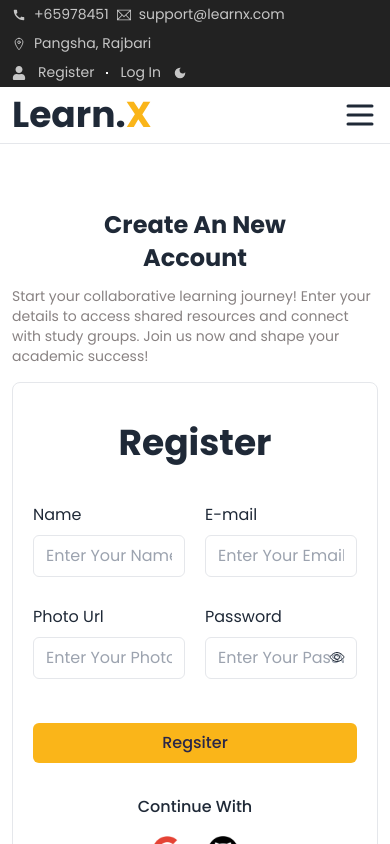
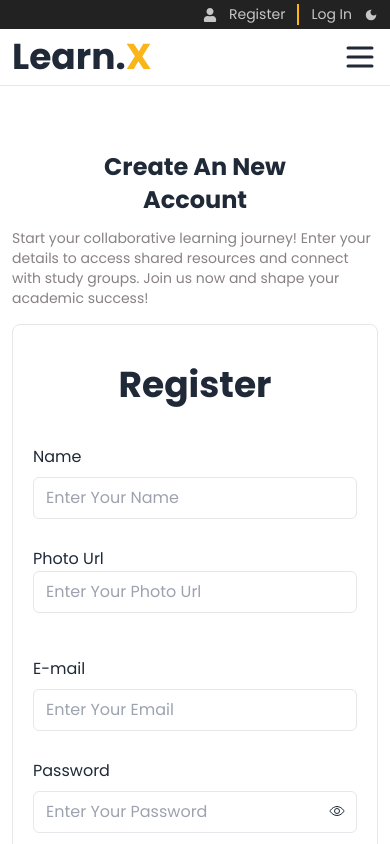
Before and after one commit to sharifulislam1999/learnx, a React (Vite) app: page /register in a window 390 px wide. Shown: the top 844 px of the page. Built offline with nearby package versions, Linux system fonts and the light colour scheme; no server answers.

Commit message:
add readme file

```diff
--- a/src/Components/Banner/Banner.jsx
+++ b/src/Components/Banner/Banner.jsx
@@ -11,7 +11,7 @@ const Banner = () => {
             <div className="flex gap-2 flex-col lg:flex-row justify-between">
                 <div className="flex-1">
                     <div className="mb-2 md:mb-6">
-                    <h1 className="text-3xl md:text-5xl leading-snug font-bold text-white">Unlock Knowledge in <br/><span className="text-[#FAB519]">learn.<span className="text-white">X</span></span></h1>
+                    <h1 className="text-3xl md:text-6xl leading-snug font-bold text-white">Unlock Knowledge in <br/><span className="text-[#FAB519]">learn.<span className="text-white">X</span></span></h1>
                     </div>
                     <div className="text-[#d3d1d1e3] text-sm leading-6 font-medium">
                         <p>Join forces with fellow learners on our interactive group study platform. Enhance your understanding, share insights, and conquer challenges together. Experience the power of collective knowledge as you collaborate, discuss, and achieve academic excellence. Start studying smarter, not harder, with our group study website today!</p>
--- a/src/Components/Nav/Nav.jsx
+++ b/src/Components/Nav/Nav.jsx
@@ -35,7 +35,7 @@ const Nav = () => {
     <div className="py-1 md:py-3 bg-[#222222] text-[#c6c6c6] z-50">
             <div className="container mx-auto px-3">
             <div className="flex z-20 flex-col md:flex-row gap-2 md:gap-0 justify-between">
-              <div className="flex gap-2 md:gap-3 text-center flex-wrap text-[14px]">
+              <div className="hidden md:flex gap-2 md:gap-3 text-center flex-wrap text-[14px]">
                 <div className="flex gap-2 md:gap-3 items-center">
                   <div>
                     <MdCall></MdCall>
@@ -62,7 +62,7 @@ const Nav = () => {
                 </div>
 
               </div>
-             {loader ? <span className="loading loading-spinner text-warning"></span>
+             {loader ? <div className="flex justify-end"> <span className="loading loading-spinner text-warning"></span></div>
 : user ?  <div className="relative justify-end flex gap-2 items-center">
               <div className="text-sm">
                 <h1>{user?.displayName}</h1>
@@ -81,14 +81,15 @@ const Nav = () => {
                   <button className="py-1 px-3 text-sm rounded-md bg-[#FAB519] text-black font-medium" onClick={handleLogOut}>LogOut</button>
                 </div>
               </div>
-             </div> : <div className="flex gap-3 items-center text-[14px]">
+             </div> :<div className="flex justify-end">
+             <div className="flex gap-3 items-center text-[14px]">
                 <div>
                   <FaUser></FaUser>
                 </div>
                 <div className="">
                  <Link to='/register'>Register</Link>
                 </div>
-                <div className="bg-white p-[1px] h-full">
+                <div className="bg-[#FAB519] p-[1px] h-full">
 
                 </div>
                 <div>
@@ -97,7 +98,7 @@ const Nav = () => {
                 <div className="cursor-pointer" onClick={handleTheme}>
                   {theme ? <CiLight></CiLight>: <MdDarkMode></MdDarkMode> }
                 </div>
-              </div>}
+              </div></div>}
 
             </div>
             </div>
--- a/src/Components/RegisterForm/RegisterForm.jsx
+++ b/src/Components/RegisterForm/RegisterForm.jsx
@@ -1,6 +1,6 @@
 import googleImg from "../../assets/Images/google.png"
 import githubImg from "../../assets/Images/github.png"
-import { Link } from "react-router-dom";
+import { Link, useNavigate } from "react-router-dom";
 import { IoEyeOutline } from "react-icons/io5";
 import { useRef, useState } from "react";
 import { IoEyeOffOutline } from "react-icons/io5";
@@ -15,6 +15,7 @@ import { GoogleAuthProvider,GithubAuthProvider } from "firebase/auth";
 
 const RegisterForm = () => {
     const {createUser,setUser} = useAuth();
+    const navigate = useNavigate();
     const {
         register,
         handleSubmit,
@@ -36,6 +37,9 @@ const RegisterForm = () => {
             .then(()=>{
                 setUser({photoURL:photo})
                 successMessage("Registation Success")
+                setTimeout(()=>{
+                  navigate("/")
+                },1000)
                 console.log(res.user)
             })
         })
@@ -68,6 +72,9 @@ const RegisterForm = () => {
             .then((res)=>{
                 if(res.user){
                     successMessage("Registation Success")
+                    setTimeout(()=>{
+                      navigate("/")
+                    },1000)
                 }
             })
         }else if(provider === 'github'){
@@ -75,6 +82,9 @@ const RegisterForm = () => {
             .then((res)=>{
               if(res.user){
                 successMessage("Registation Success")
+                setTimeout(()=>{
+                  navigate("/")
+                },1000)
               }
 
             })
@@ -99,7 +109,7 @@ const RegisterForm = () => {
             <div className="text-center text-4xl font-bold mb-10">
                 <h1>Register</h1>
             </div>
-            <div className="flex gap-5">
+            <div className="flex flex-col lg:flex-row gap-5">
               <div className="flex-1 space-y-1">
 
                 <div>
@@ -117,7 +127,7 @@ const RegisterForm = () => {
                   {errors?.name?.message ? <span className="text-sm text-red-600">{errors.name.message}</span>: <span className="opacity-0">.</span>}
                 </div>
                 <div>
-                  <h1 className="mb-2">Photo Url</h1>
+                  <h1 className="mb-0 lg:mb-2">Photo Url</h1>
                   <input {...register("photo",{
                     required:{
                         value:true,
--- a/src/Pages/Error/Error.jsx
+++ b/src/Pages/Error/Error.jsx
@@ -1,8 +1,13 @@
+import { Link } from "react-router-dom";
+import errorImg from "../../assets/Images/404.jpg"
 const Error = () => {
     return (
-        <div>
-            <h1>404</h1>
-            <h1>page not found</h1>
+        <div className="text-center">
+           <div className="flex justify-center">
+           <img className="w-[50%]" src={errorImg} alt="" />
+
+           </div>
+           <Link className="btn btn-primary">Back to Home</Link>
         </div>
     );
 };
```
Also changed, not shown: src/assets/Images/404.jpg (added), 1 other file (tests, documents, lock files or other folders).
